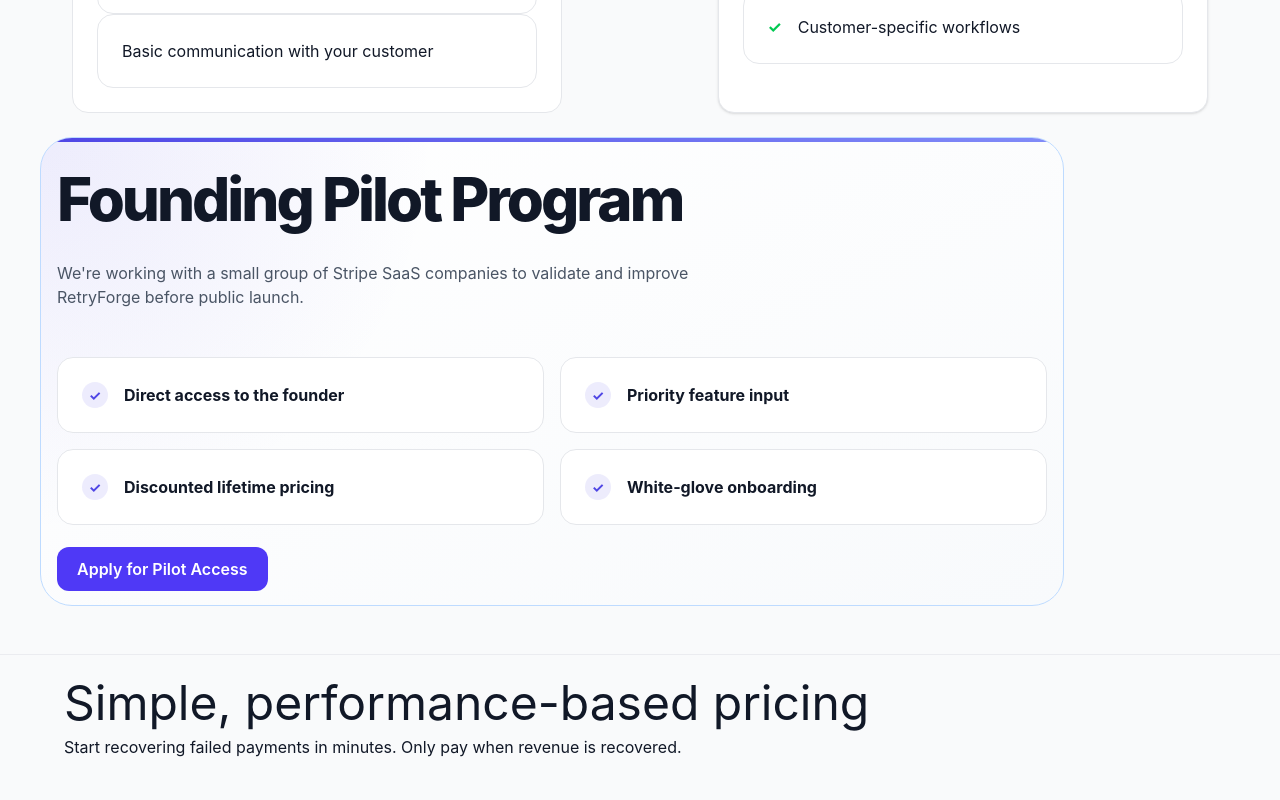
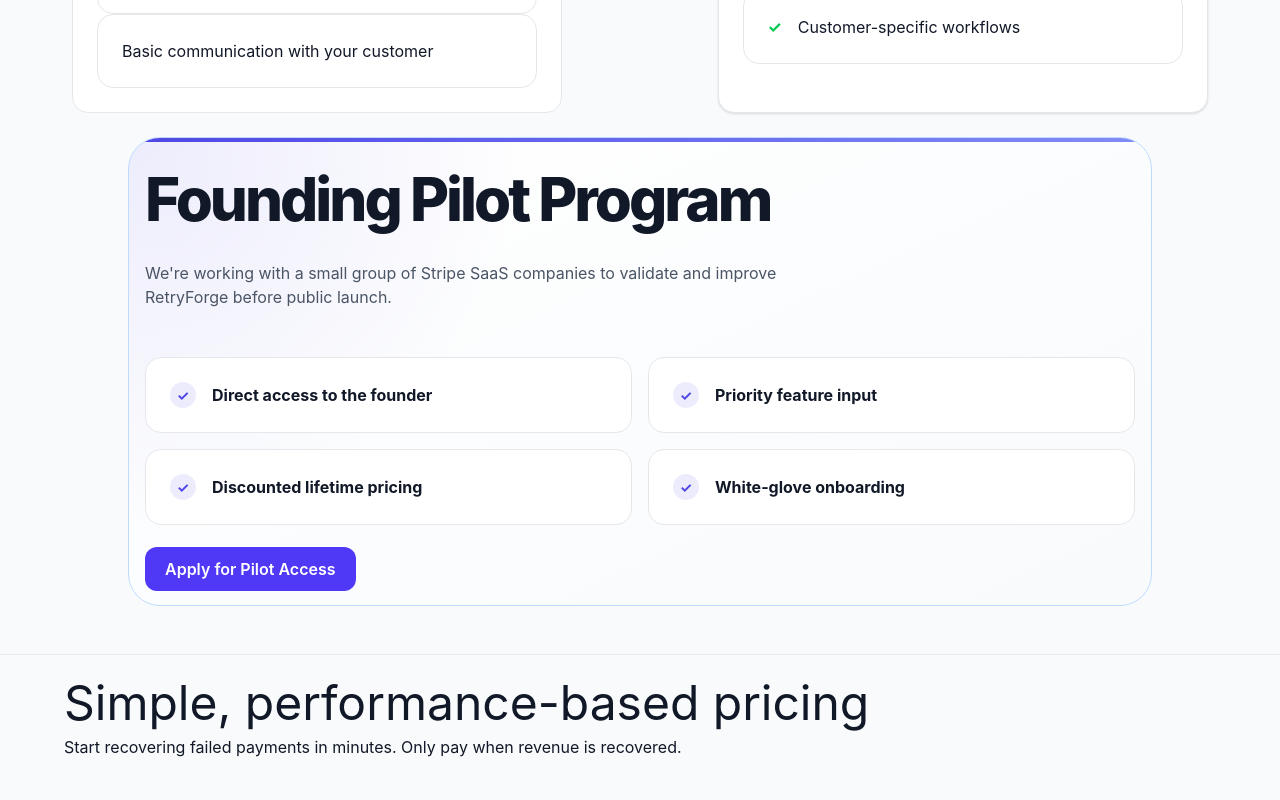
Before and after one commit to karnold308/RetryForge-Client, a React (Vite) app: page / in a window 1280 px wide. Shown: the part 4540-5340 px from the top of the page. Built offline with nearby package versions, Linux system fonts and the light colour scheme; no server answers.

Commit message:
fixing ui bugs with alignment.

```diff
--- a/src/components/FinalCall.tsx
+++ b/src/components/FinalCall.tsx
@@ -5,8 +5,7 @@ import { Link } from 'react-router-dom'
 export default function FinalCall() {
 
     return (
-        <section className="final-cta px-8 py-8 grid pb-24 border-t border-gray-200/70 xs:px-4 xs:pb-16
-            md:m-10">
+        <section className="final-cta grid mx-auto px-8 py-8 grid pb-24 border-t border-gray-200/70 xs:px-4 xs:pb-16">
             <h2 className="text-3xl" >Start recovering failed payments automatically</h2>
             <p className="text-gray-400 xs:py-4">
                 Connect Stripe in minutes and recover revenue without manual follow-up.
--- a/src/components/Pilot.tsx
+++ b/src/components/Pilot.tsx
@@ -9,7 +9,7 @@ export default function Pilot() {
     return loggedIn ? <></> : (
         <>
             <section className=" relative m-auto border border-blue-200 p-4 pb-20 mb-12 xs:py-6 xs:pl-4 xs:pr-4
-            overflow-hidden rounded-2xl py-20 max-w-5xl items-center rounded-4xl md:ml-10 md:mr-10 pl-16 pr-16
+            overflow-hidden rounded-2xl py-20 max-w-5xl items-center rounded-4xl pl-16 pr-16
             before:content-[''] before:absolute before:top-0 before:left-0 before:w-full
             before:h-1 before:bg-[linear-gradient(90deg,#4f46e5,#818cf8)]
             bg-[radial-gradient(circle_at_top_left,rgba(79,70,229,0.10),transparent_35%),linear-gradient(to_bottom_right,#FFFFFF,#F8FAFC)]">
--- a/src/components/RecoveryFlow.tsx
+++ b/src/components/RecoveryFlow.tsx
@@ -14,7 +14,7 @@ export default function RecoveryFlow() {
                             From failed payment to recovered revenue — fully automated.
                         </p>
                     </div>
-                    <div className="grid md:grid-cols-5 xs:grid-cols-1 gap-6 relative">
+                    <div className="grid lg:grid-cols-5 xs:grid-cols-1 gap-6 relative">
                         <div className="relative bg-white border border-[#E5E7EB] rounded-[18px] p-7 wrap-break-word transition-all duration-250 ease-out overflow-hidden
                             transition duration-300 ease-out hover:-translate-y-1 hover:shadow-[0_1px_2px_rgba(0,0,0,0.04),_0_12px_24px_rgba(0,0,0,0.06),_0_24px_48px_rgba(0,0,0,0.04)]">
                             <div className="w-[42px] h-[42px] rounded-full bg-indigo-600/10 text-indigo-600 flex items-center justify-center font-bold mb-[18px] shadow-[0_0_0_6px_rgba(79,70,229,0.05)]">
```
